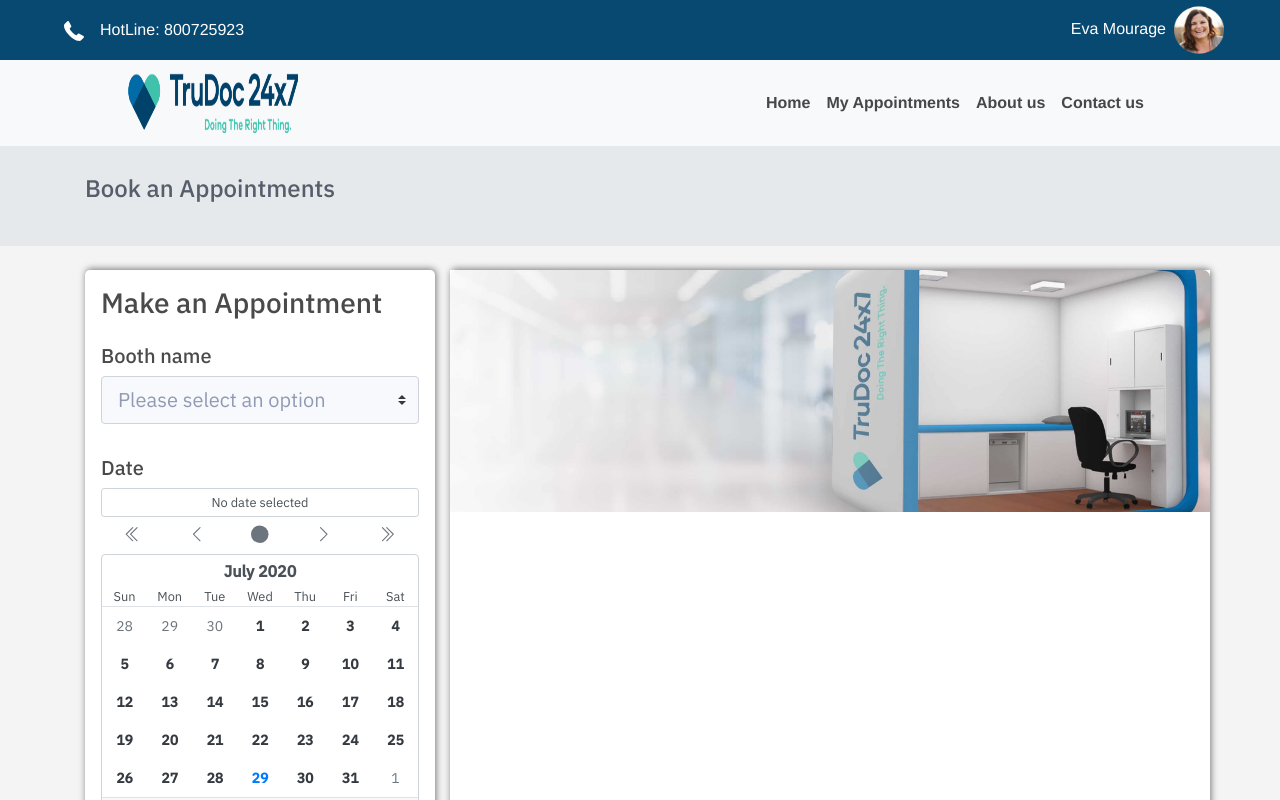
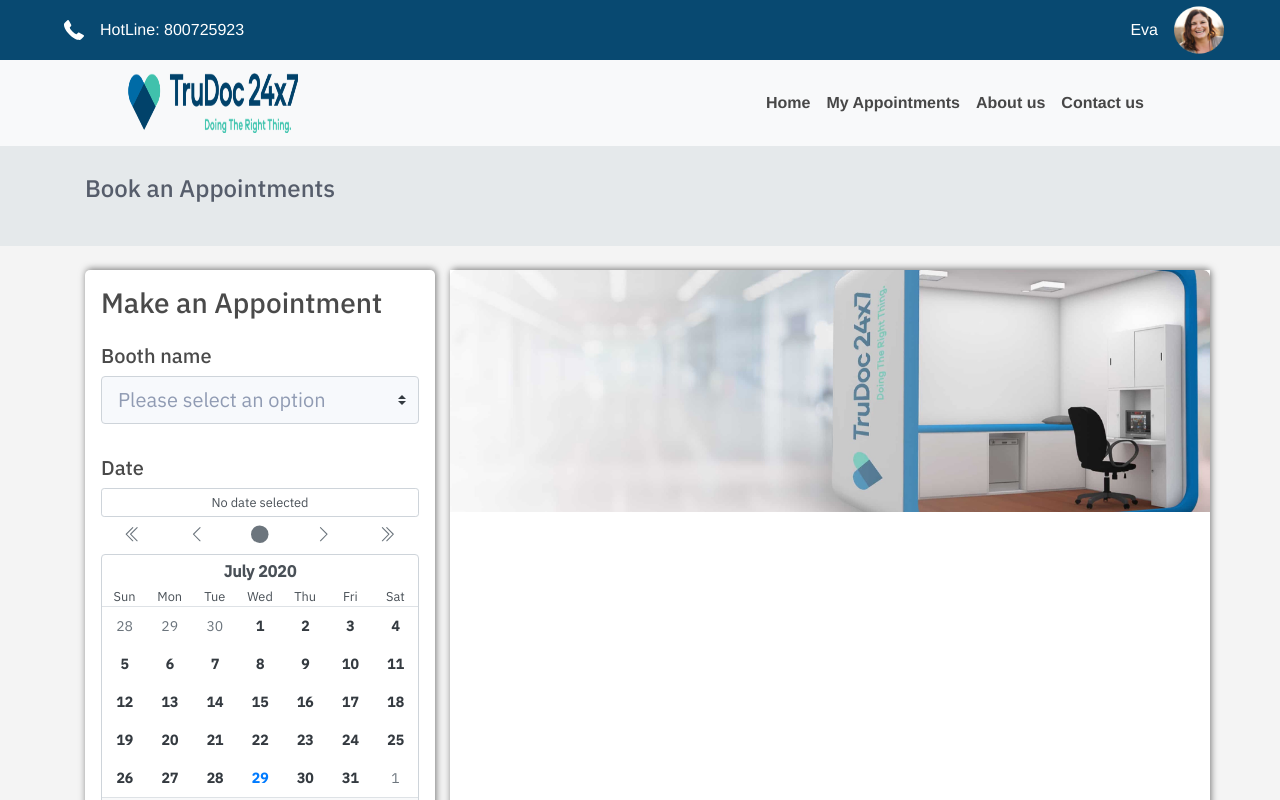
Before and after one commit to aymanElkhouly/appointments, a Vue app: page / in a window 1280 px wide. Shown: the top 800 px of the page. Built offline with nearby package versions, Linux system fonts and the light colour scheme.

Commit message:
Ui Enhancements & make services layer as singleton

```diff
--- a/src/App.vue
+++ b/src/App.vue
@@ -2,13 +2,13 @@
     <div id="app">
         <!--Top Header-->
         <header class="fixed-top" role="navigation">
-            <div class="px-5 header-content d-flex flex-row  align-items-center">
-                <div>
+            <div class="px-5 header-content row align-items-center justify-content-around">
+                <div class="col d-flex justify-content-start align-items-center">
                     <img alt="hot line" class="rounded small-icon mx-3" src="@/assets/phone.svg"/>
                     <span>HotLine: 800725923</span>
                 </div>
-                <div class="ml-auto">
-                    <span>Eva Mourage</span>
+                <div class="col d-flex justify-content-end align-items-center">
+                    <span class="mx-2">Eva</span>
                     <img alt="Profile image" class="rounded avatar mx-2" src="@/assets/profiel-img@2x.png"/>
                 </div>
             </div>
--- a/src/modules/appointments/components/create-appointments/create-appointments.js
+++ b/src/modules/appointments/components/create-appointments/create-appointments.js
@@ -1,4 +1,4 @@
-import RestResource from '../../services/appointments.service'
+import services from '../../services/appointments.service'
 
 export default {
     name: "create-appointments",
@@ -18,8 +18,8 @@ export default {
         }
     },
     created() {
-        // init new class from service to use it //
-        this.service = new RestResource();
+        // using singleton service //
+        this.service = services;
     },
     mounted() {
         // using service layer to call axios to get json file with data //
--- a/src/modules/appointments/components/create-appointments/create-appointments.scss
+++ b/src/modules/appointments/components/create-appointments/create-appointments.scss
@@ -24,4 +24,11 @@
   .btn.border-0.rounded-circle.text-nowrap.active.btn-primary.font-weight-bold{
     background-color: #40c1ac;
   }
+  .active-timer{
+    background-color: #05aec7;
+    border: 1px solid #05aec7;
+    color: #ffff;
+    font-weight: 500;
+    border-radius: 5px;
+  }
 }
--- a/src/modules/appointments/components/create-appointments/create-appointments.vue
+++ b/src/modules/appointments/components/create-appointments/create-appointments.vue
@@ -21,7 +21,7 @@
         <h5 class="text-left mt-2">Time</h5>
         <div class="mt-3 row time-picker">
             <div class="col-4" v-for="(time,idx) in timePicker" :key="idx" >
-               <a role="button" @click="setTime(time)">{{time}}</a>
+               <a role="button" :class="{'active-timer':bookingTime === time}" @click="setTime(time)">{{time}}</a>
             </div>
         </div>
 
--- a/src/modules/appointments/services/appointments.service.js
+++ b/src/modules/appointments/services/appointments.service.js
@@ -1,6 +1,6 @@
 import axios from 'axios'
 
-export default class RestResource {
+class RestResource {
 
    constructor() {
        // ** this for local host json file **//
@@ -15,3 +15,7 @@ export default class RestResource {
     }
 
 }
+//** Singleton Service **//
+const appointmentsSources = new RestResource();
+
+export default appointmentsSources;
--- a/src/stylesheets/index.scss
+++ b/src/stylesheets/index.scss
@@ -3,6 +3,7 @@
 @import './fonts';
 @import './variables';
 @import './mixins';
+@import './overrides';
 @import './global';
 @import './layout';
 @import './main';
--- a/src/stylesheets/layout.scss
+++ b/src/stylesheets/layout.scss
@@ -19,8 +19,8 @@
 }
 
 .header-content {
-  width: 100%;
-  height: 60px;
+  min-height: 60px;
+  height: auto;
   background-color: #084971;
   color: #FFFFFF;
 }
--- /dev/null
+++ b/src/stylesheets/overrides.scss
@@ -0,0 +1,20 @@
+.create-appointments{
+  .b-calendar-grid-body{
+    .btn-primary {
+      &:not(:disabled) {
+        &:not(.disabled) {
+          &:active {
+            color: #fff;
+            background-color: #05aec7;
+            border-color: #005cbf;
+          }
+        }
+        &:not(.disabled).active {
+          color: #fff;
+          background-color: #05aec7;
+          border-color: #005cbf;
+        }
+      }
+    }
+  }
+}
```
Also changed, not shown: 1 other file (tests, documents, lock files or other folders).
